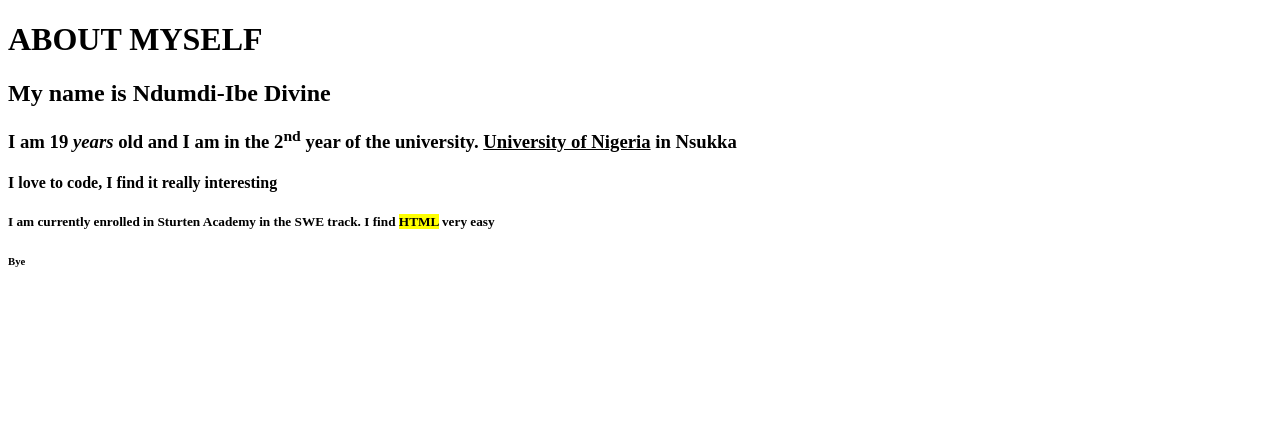
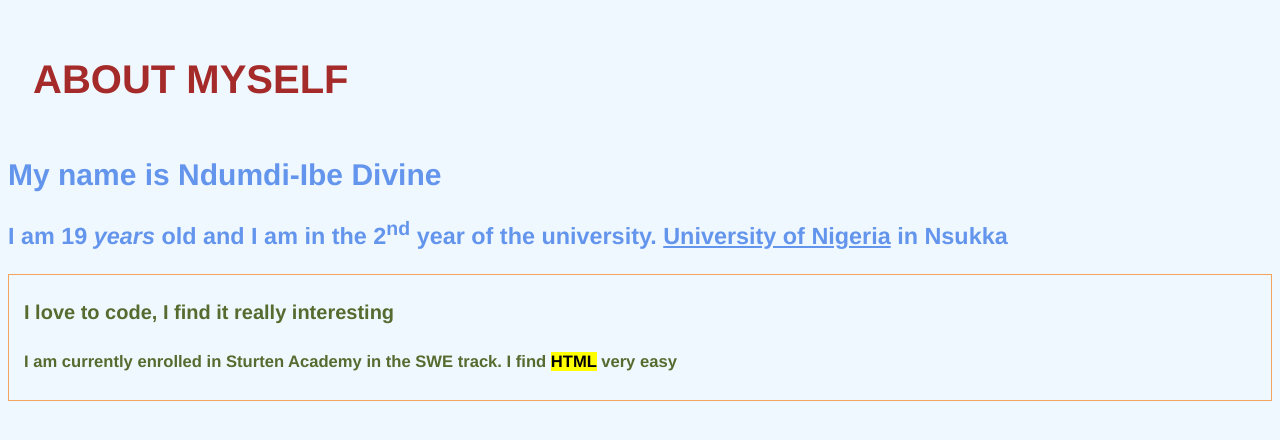
Before and after one commit to Ndumdi-IbeDivine/About-Myself_HTMLStutern, a plain HTML site: page index.html in a window 1280 px wide. Drawn offline with Linux system fonts and the light colour scheme.

Commit message:
I added CSS styling to the  HTML file about myself

```diff
--- a/index.html
+++ b/index.html
@@ -5,19 +5,21 @@
     <meta http-equiv="X-UA-Compatible" content="IE=edge">
     <meta name="viewport" content="width=device-width, initial-scale=1.0">
     <title>Composition</title>
+    <link rel="stylesheet" href="style.css">
 </head>
 <body>
-    <div>
+    <div class="first-div">
         <h1>ABOUT MYSELF</h1>
+    </div>
+
+    <div class="second-div">
         <h2>My name is Ndumdi-Ibe Divine</h2>
         <h3>I am 19 <i>years</i> old and I am in the 2<sup>nd</sup> year of the university. <u>University of Nigeria</u> in Nsukka</h3>
     </div>
 
-    <div>
+    <div class="third-div">
         <h4>I love to code, I find it really interesting</h4>
         <h5>I am currently enrolled in Sturten Academy in the SWE track. I find <mark>HTML</mark> very easy</h5>
-        <h6><b>Bye</b></h6>
-
     </div>
 </body>
 </html>
--- /dev/null
+++ b/style.css
@@ -0,0 +1,20 @@
+body {
+    background-color: aliceblue;
+    font-family: 'Franklin Gothic Medium', 'Arial Narrow', Arial, sans-serif;
+    font-size: 20px;
+}
+.first-div {
+    color: brown;
+    /*border-bottom: 2px solid grey;*/
+    padding: 20px 10px 5px 25px;
+    margin: 10px 0px;
+}
+.second-div {
+    color: cornflowerblue;
+    margin: 20px 0px;
+}
+.third-div {
+    border: 1px solid sandybrown;
+    padding: 0px 15px;
+    color: darkolivegreen;
+}
```
